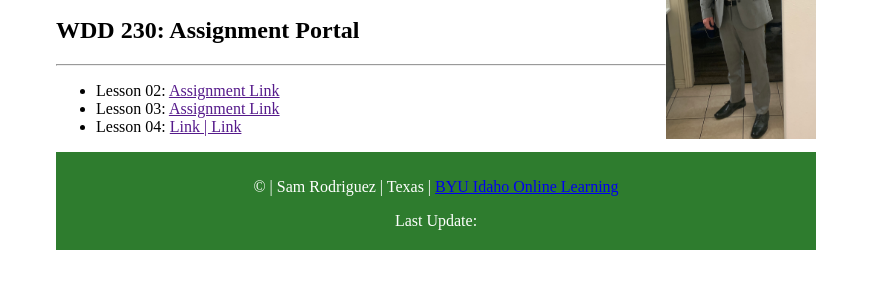
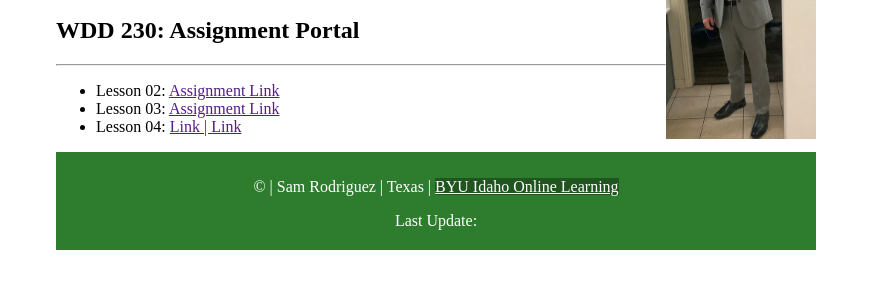
Before and after one commit to rodsam9/wdd230, a plain HTML site: page index.html in a window 1280 px wide. Shown: the part 154-442 px from the top of the page, without its empty margins (204-1075 px from the left). Drawn offline with Linux system fonts and the light colour scheme.

Commit message:
changed colors on byui-webpage link

```diff
--- a/css/style.css
+++ b/css/style.css
@@ -34,3 +34,7 @@ h1 {
     color: rgb(236, 219, 255);
     text-align: center;
 }
+#byui-website {
+    color:white;
+    background-color: #205520;
+}
--- a/index.html
+++ b/index.html
@@ -26,7 +26,7 @@
         <p>
             &copy; <span id="date"></span>
         | Sam Rodriguez | Texas |
-            <a href="https://www.byui.edu/online">BYU Idaho Online Learning</a>
+            <a id="byui-website" href="https://www.byui.edu/online">BYU Idaho Online Learning</a>
         </p>
         Last Update: <span id="last-update"></span>
     </footer>
```
